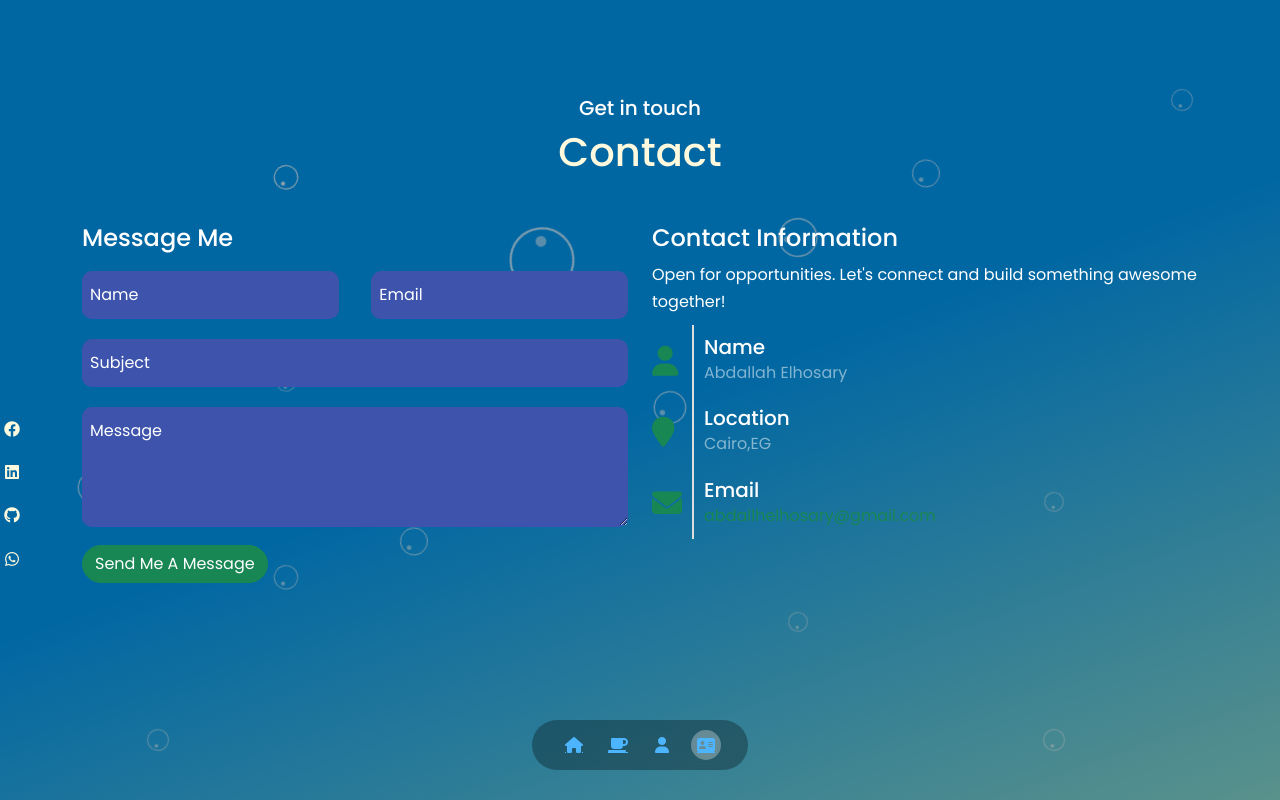
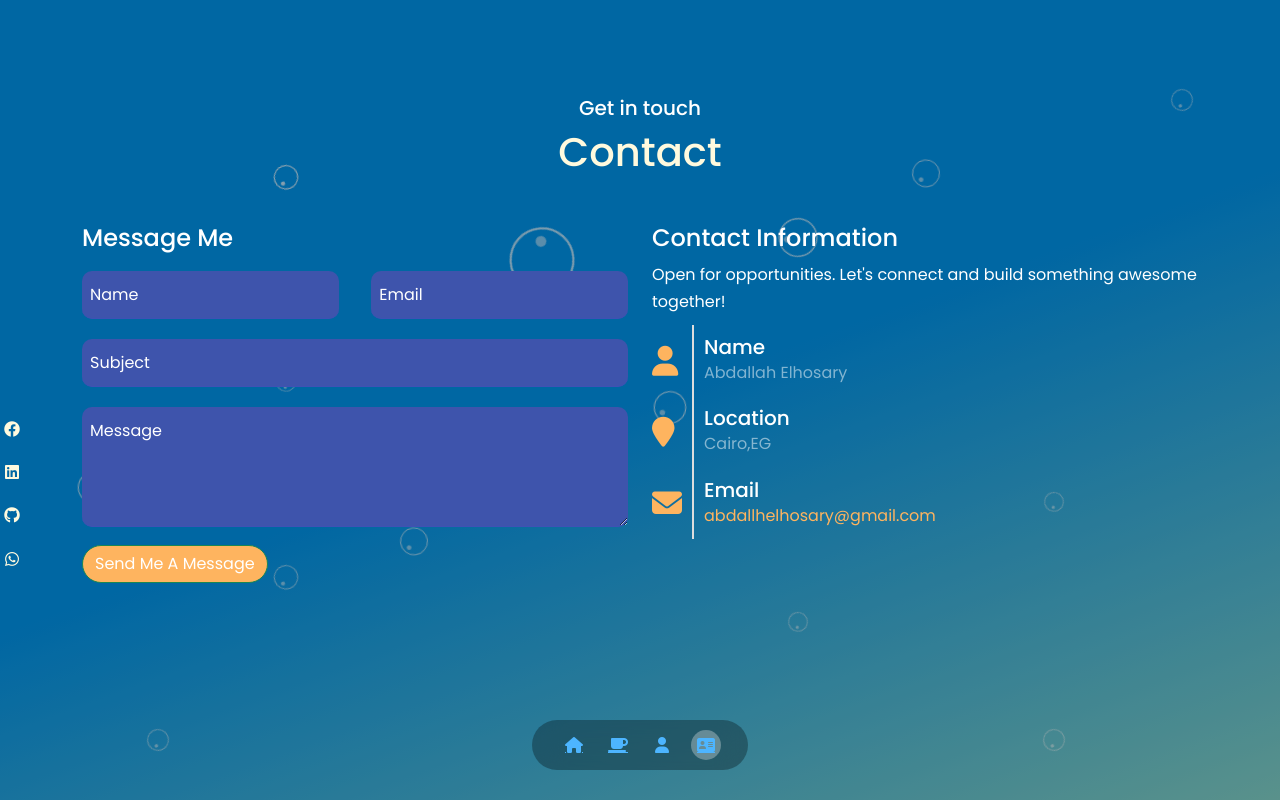
Before and after one commit to AbdallahElhosary/myPortfolio, a React (Create React App) app: page /contact in a window 1280 px wide. Built offline with nearby package versions, Linux system fonts and the light colour scheme.

Commit message:
Update Contact.css

```diff
--- a/src/components/Contact/Contact.css
+++ b/src/components/Contact/Contact.css
@@ -24,6 +24,9 @@ textarea{
     padding:10px 8px;
 
 }
+.row button{
+    background-color: #FEB45F;
+}
  .message{
     height:120px;
     max-height: 120px;
@@ -37,7 +40,7 @@ textarea{
 .information i{
     width: 30px;
     font-size: 30px;
-    color:#198754;
+    color:#FEB45F;
     margin-right:10px;
 }
 .info{
@@ -51,7 +54,7 @@ textarea{
     padding:0;
 }
 .info p a{
-    color: #198754;
+    color: #FEB45F;
     text-decoration: none;
 }
 .info p a:hover{
```
